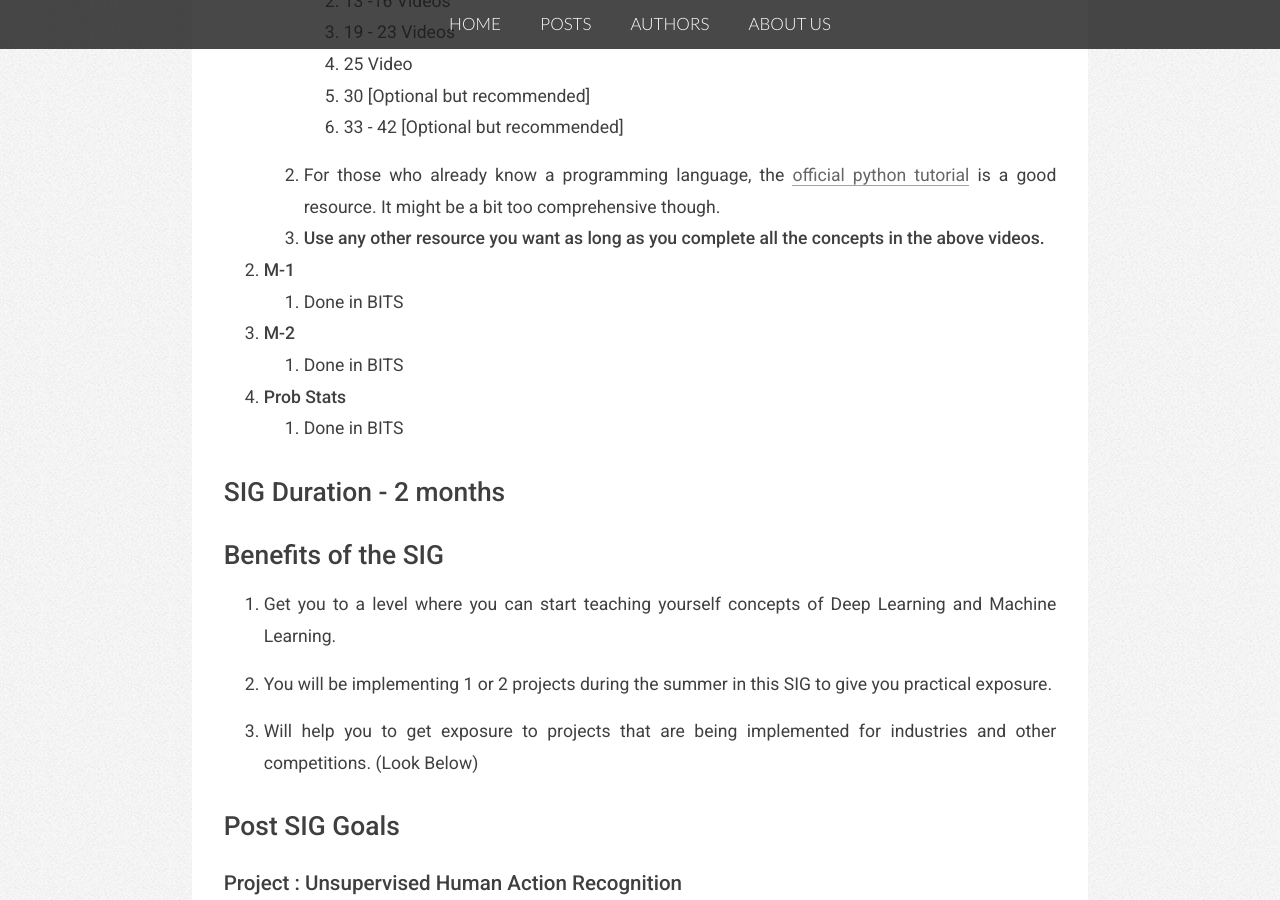
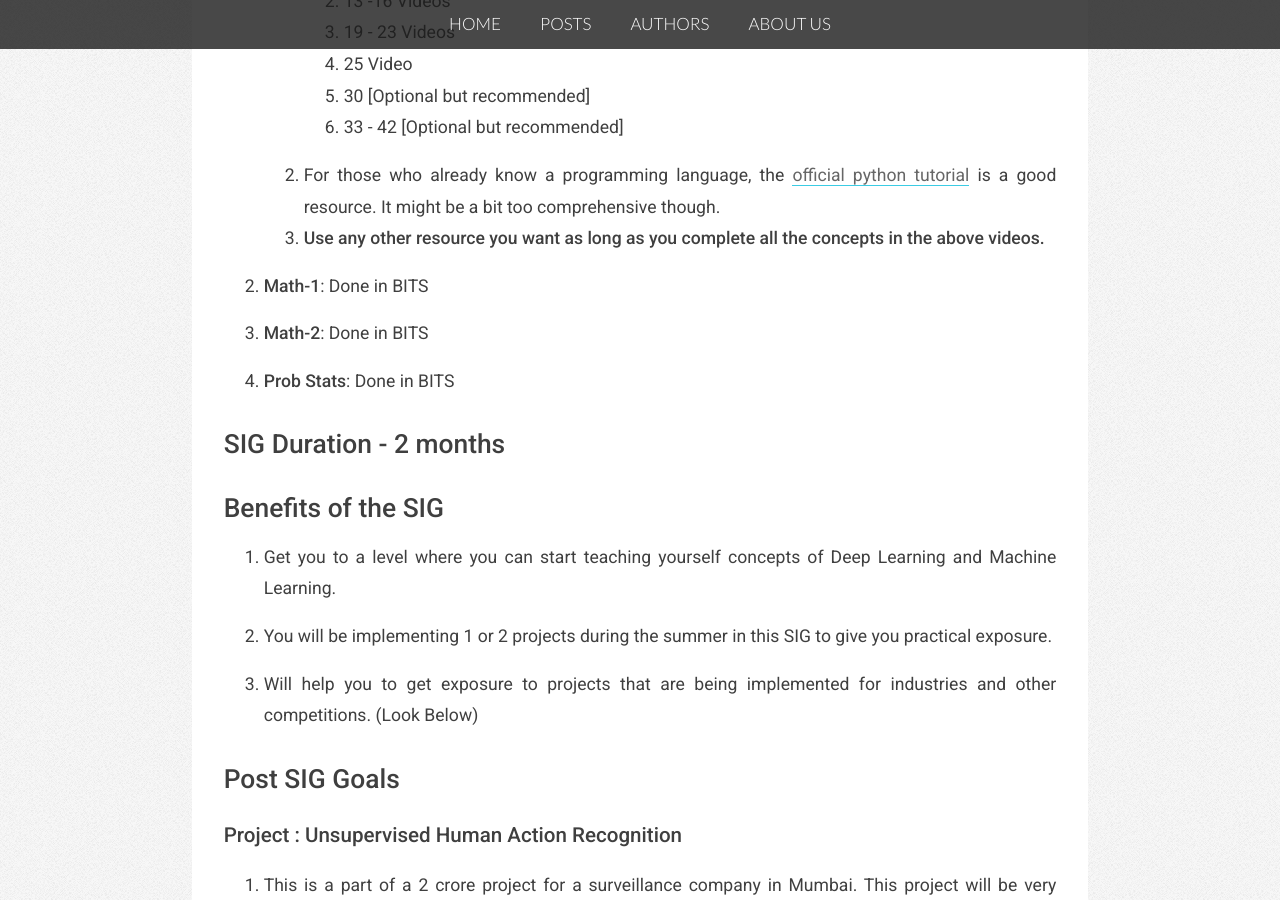
Before and after one commit to bitsacm/bitsacm.github.io, a Jekyll site: the page built from _posts/2018-05-16-Beginning-Machine-Learning.md, in a window 1280 px wide and 900 px high, scrolled down 1092 px. Built offline with Jekyll 4.4.1, drawn with Linux system fonts in a browser that asks for light colours; nearby versions of some CDN libraries.

Commit message:
Beginning ML: Expand acronym and remove list nesting
* Change M-1 and M-2 to Math-1 and Math-2.
* Remove unnecessary list nesting.

```diff
--- a/_posts/2018-05-16-Beginning-Machine-Learning.md
+++ b/_posts/2018-05-16-Beginning-Machine-Learning.md
@@ -36,14 +36,11 @@ desc: An introduction to what is needed for Machine Learning
 
     3.  **Use any other resource you want as long as you complete all the concepts in the above videos.**
 
-2. **M-1**
-    1. Done in BITS
+2. **Math-1**: Done in BITS
 
-3. **M-2**
-    1. Done in BITS
+3. **Math-2**: Done in BITS
 
-4. **Prob Stats**
-    1. Done in BITS
+4. **Prob Stats**: Done in BITS
 
 ## SIG Duration - 2 months
 
```
